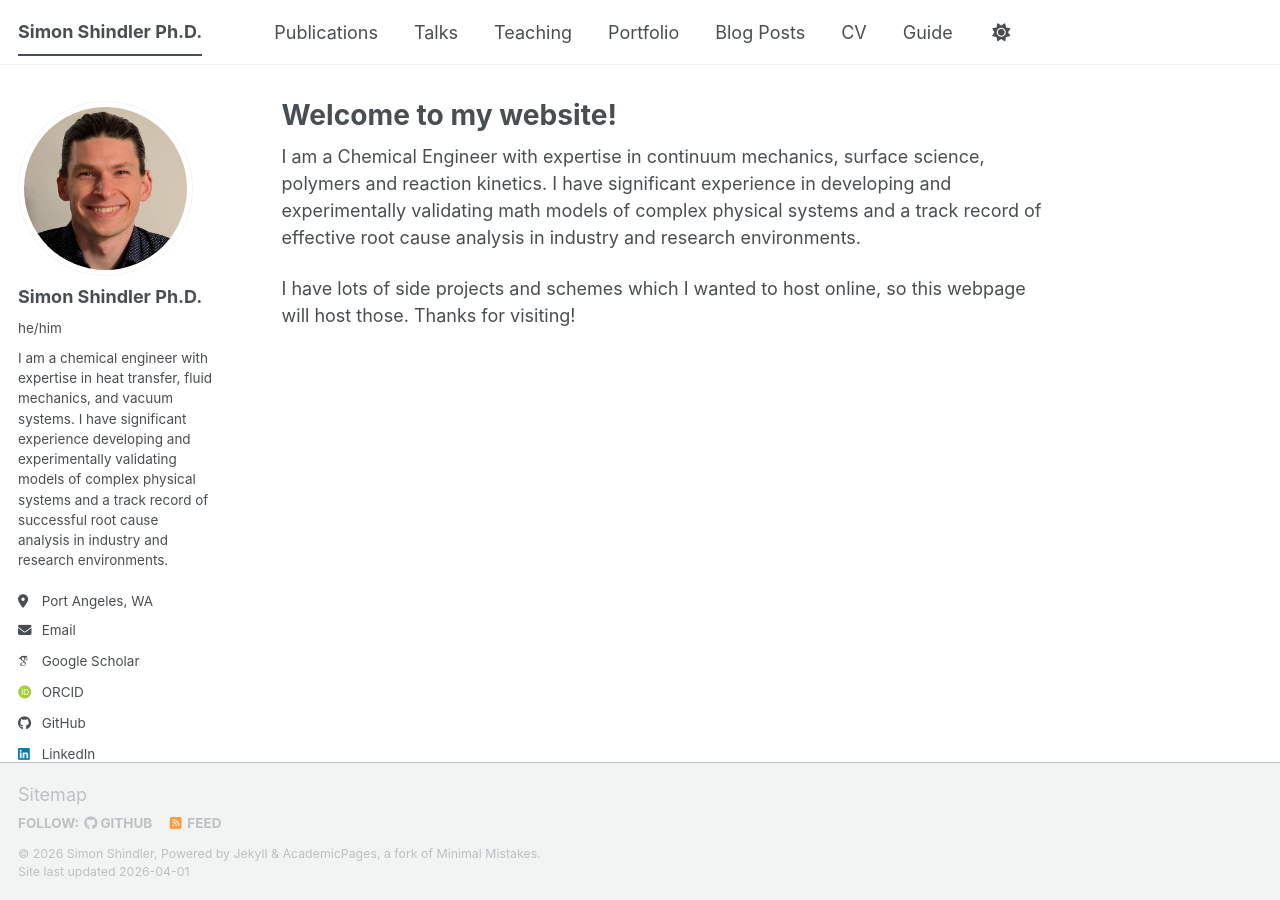
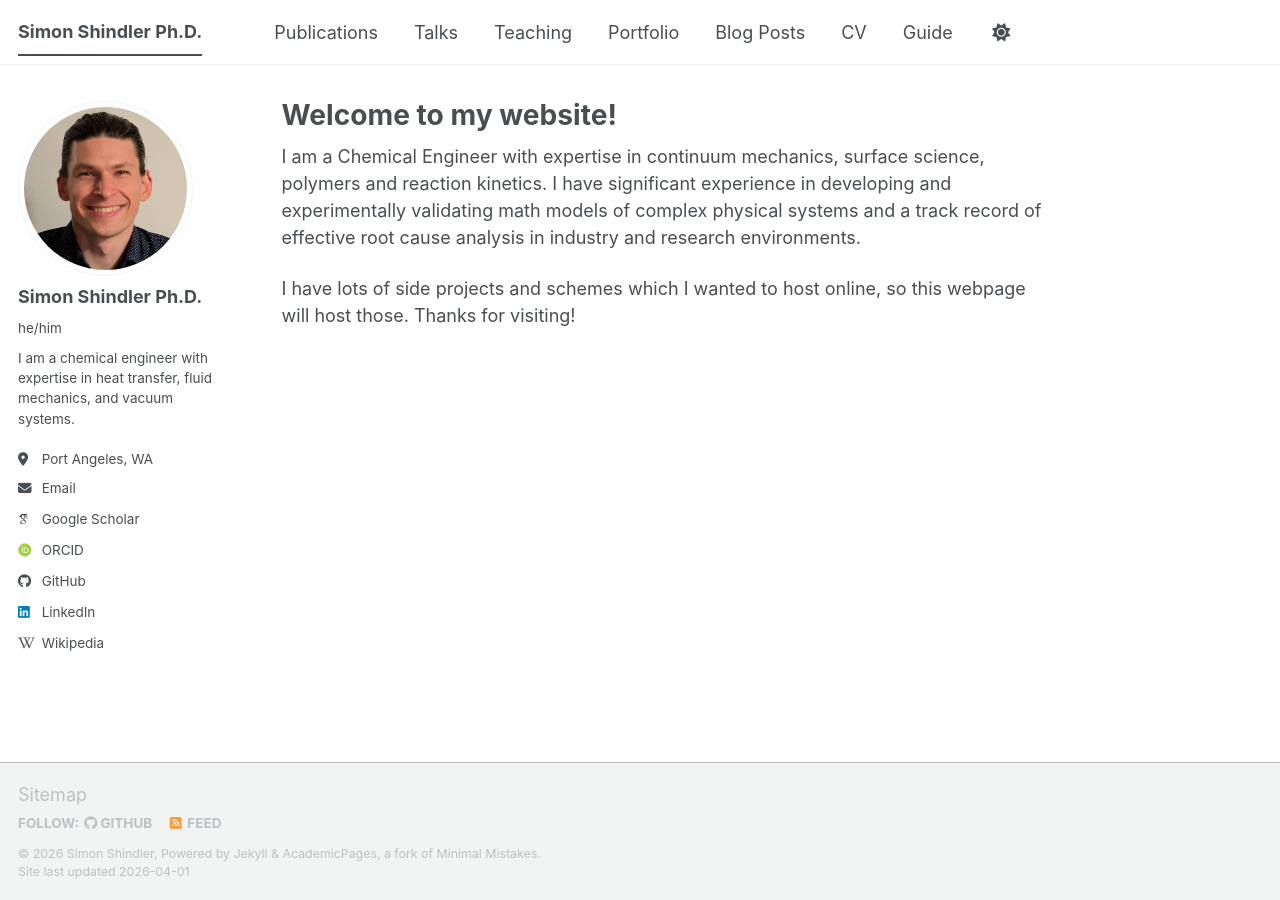
Before and after one commit to sgshindler/sgshindler.github.io, a Jekyll site: the page built from _pages/about.md, in a window 1280 px wide. Built offline with Jekyll 4.4.1, drawn with Linux system fonts in a browser that asks for light colours; some web fonts are replaced; a script bundle is joined from its source files by our own code; library files that are not in the unit come from our copies.

Commit message:
Update _config.yml

```diff
--- a/_config.yml
+++ b/_config.yml
@@ -25,7 +25,7 @@ author:
   avatar           : "profile.png"
   name             : "Simon Shindler Ph.D."
   pronouns         : "he/him"
-  bio              : "I am a chemical engineer with expertise in heat transfer, fluid mechanics, and vacuum systems. I have significant experience developing and experimentally validating models of complex physical systems and a track record of successful root cause analysis in industry and research environments."
+  bio              : "I am a chemical engineer with expertise in heat transfer, fluid mechanics, and vacuum systems."
   location         : "Port Angeles, WA"
   employer         :
   uri              : # URL
```
